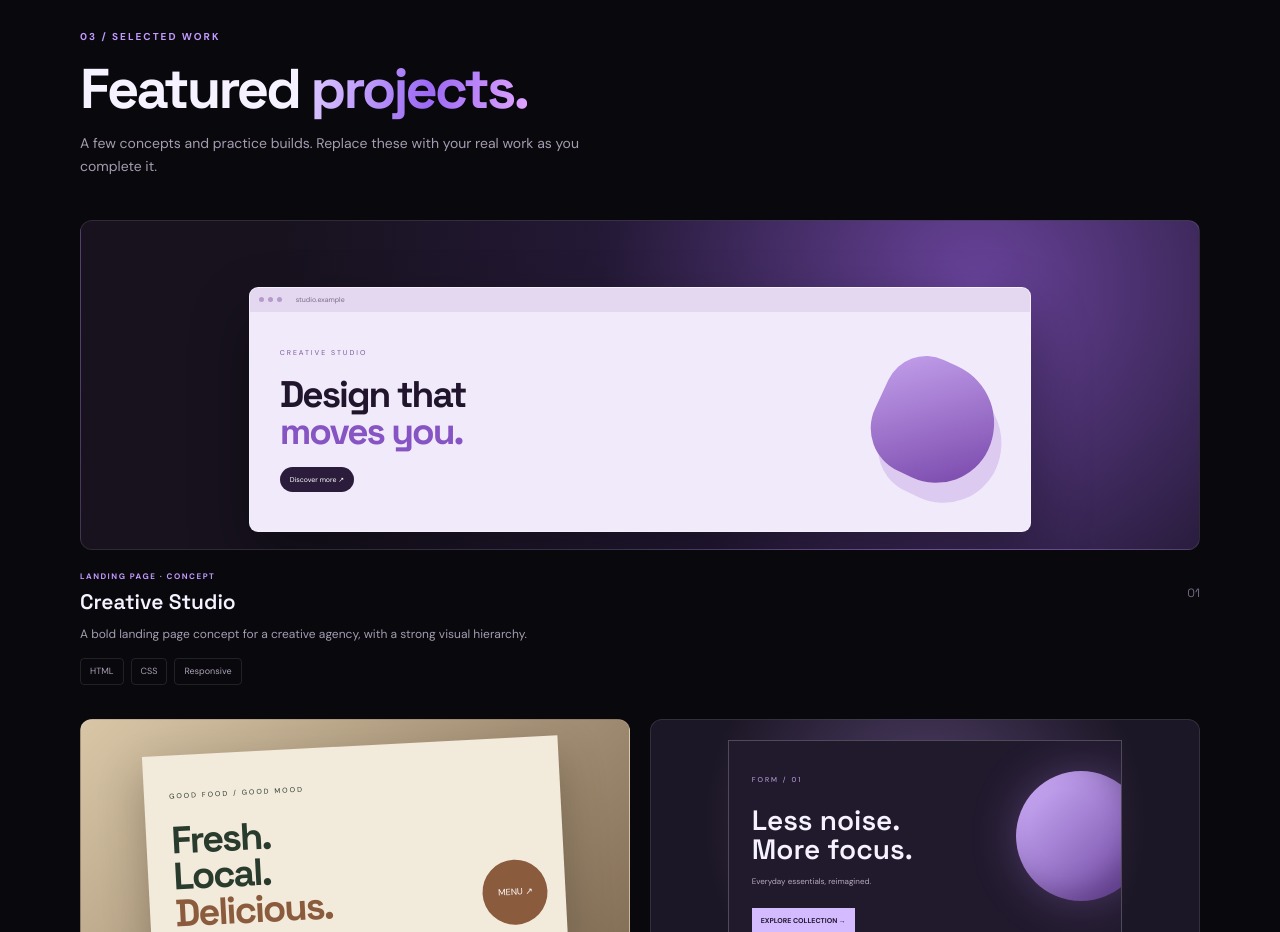
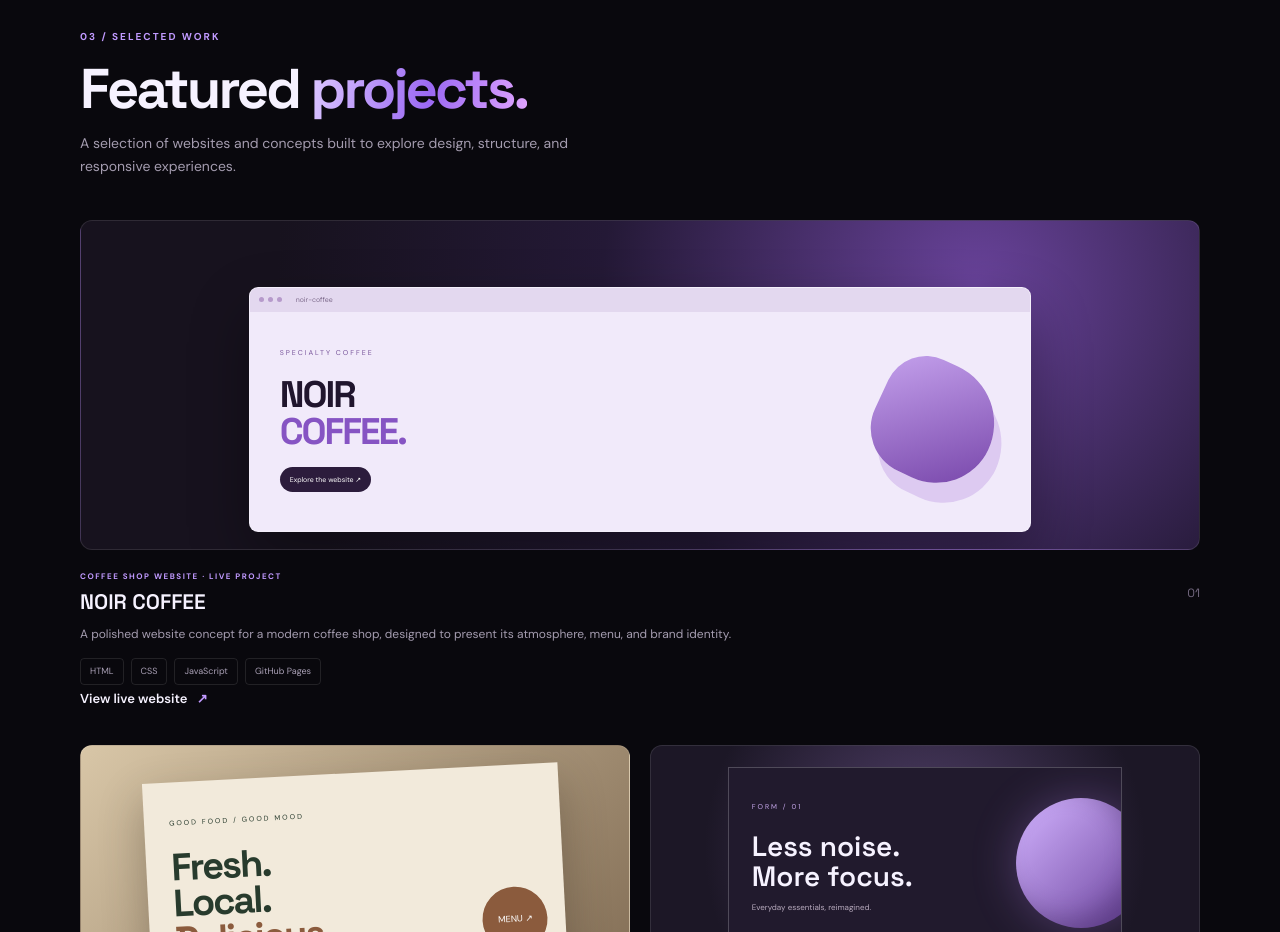
Before and after one commit to Gojo-cyber123/gojo-portfolio, a plain HTML site: page index.html in a window 1280 px wide. Shown: the part 2240-3172 px from the top of the page. Drawn offline with Linux system fonts and the light colour scheme.

Commit message:
Add NOIR COFFEE to featured portfolio projects

```diff
--- a/index.html
+++ b/index.html
@@ -86,13 +86,16 @@
     </section>
 
     <section class="section container" id="projects">
-      <div class="section-heading reveal"><p class="section-label">03 / SELECTED WORK</p><h2>Featured <span class="gradient-text">projects.</span></h2><p class="section-subtitle">A few concepts and practice builds. Replace these with your real work as you complete it.</p></div>
+      <div class="section-heading reveal"><p class="section-label">03 / SELECTED WORK</p><h2>Featured <span class="gradient-text">projects.</span></h2><p class="section-subtitle">A selection of websites and concepts built to explore design, structure, and responsive experiences.</p></div>
       <div class="projects-grid">
         <article class="project-card project-large reveal">
-          <div class="project-preview preview-one"><div class="mock-browser"><div class="mock-bar"><i></i><i></i><i></i><span>studio.example</span></div><div class="mock-content"><span class="mock-label">CREATIVE STUDIO</span><b>Design that<br><em>moves you.</em></b><div class="mock-pill">Discover more ↗</div><div class="mock-shape"></div></div></div></div>
-          <div class="project-info"><div><p class="project-type">LANDING PAGE · CONCEPT</p><h3>Creative Studio</h3></div><span class="project-number">01</span></div>
-          <p class="project-description">A bold landing page concept for a creative agency, with a strong visual hierarchy.</p>
-          <div class="tags"><span>HTML</span><span>CSS</span><span>Responsive</span></div>
+          <a class="project-preview preview-one" href="https://gojo-cyber123.github.io/noir-coffee/" target="_blank" rel="noopener noreferrer" aria-label="Open NOIR COFFEE website">
+            <div class="mock-browser"><div class="mock-bar"><i></i><i></i><i></i><span>noir-coffee</span></div><div class="mock-content"><span class="mock-label">SPECIALTY COFFEE</span><b>NOIR<br><em>COFFEE.</em></b><div class="mock-pill">Explore the website ↗</div><div class="mock-shape"></div></div></div>
+          </a>
+          <div class="project-info"><div><p class="project-type">COFFEE SHOP WEBSITE · LIVE PROJECT</p><h3>NOIR COFFEE</h3></div><span class="project-number">01</span></div>
+          <p class="project-description">A polished website concept for a modern coffee shop, designed to present its atmosphere, menu, and brand identity.</p>
+          <div class="tags"><span>HTML</span><span>CSS</span><span>JavaScript</span><span>GitHub Pages</span></div>
+          <a class="text-link" href="https://gojo-cyber123.github.io/noir-coffee/" target="_blank" rel="noopener noreferrer">View live website <span>↗</span></a>
         </article>
         <article class="project-card reveal">
           <div class="project-preview preview-two"><div class="food-card"><span>GOOD FOOD / GOOD MOOD</span><b>Fresh.<br>Local.<br><i>Delicious.</i></b><div class="food-circle">MENU ↗</div></div></div>
```
